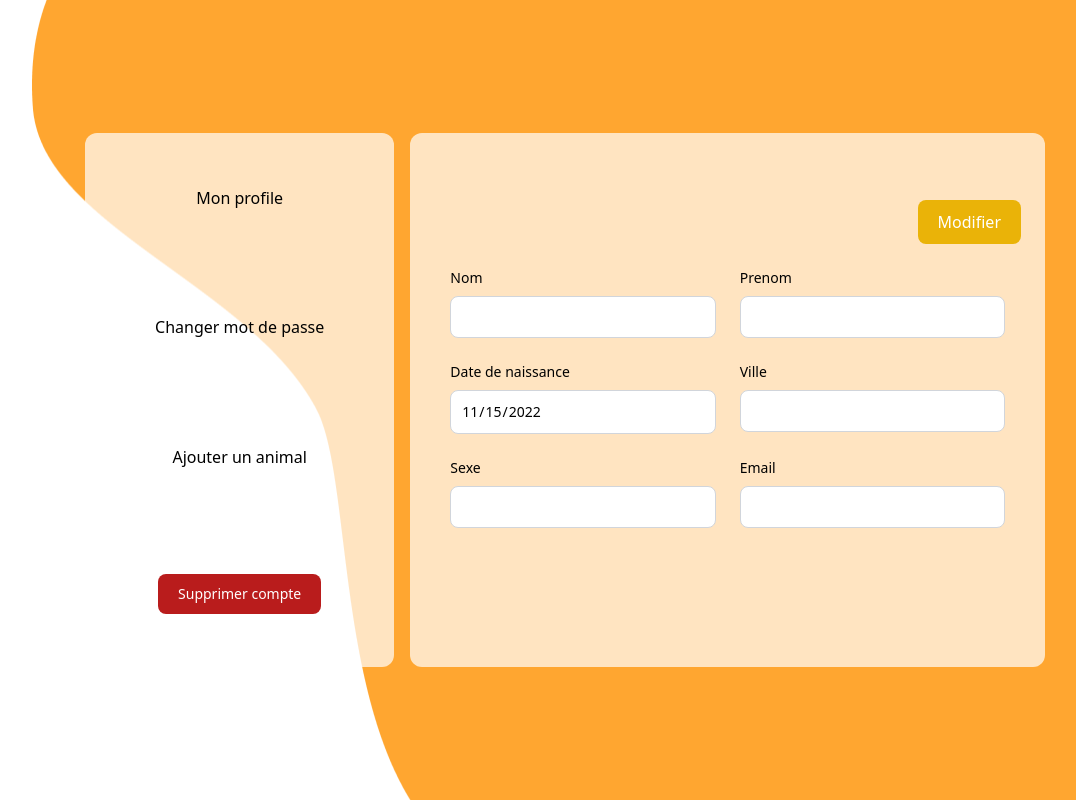
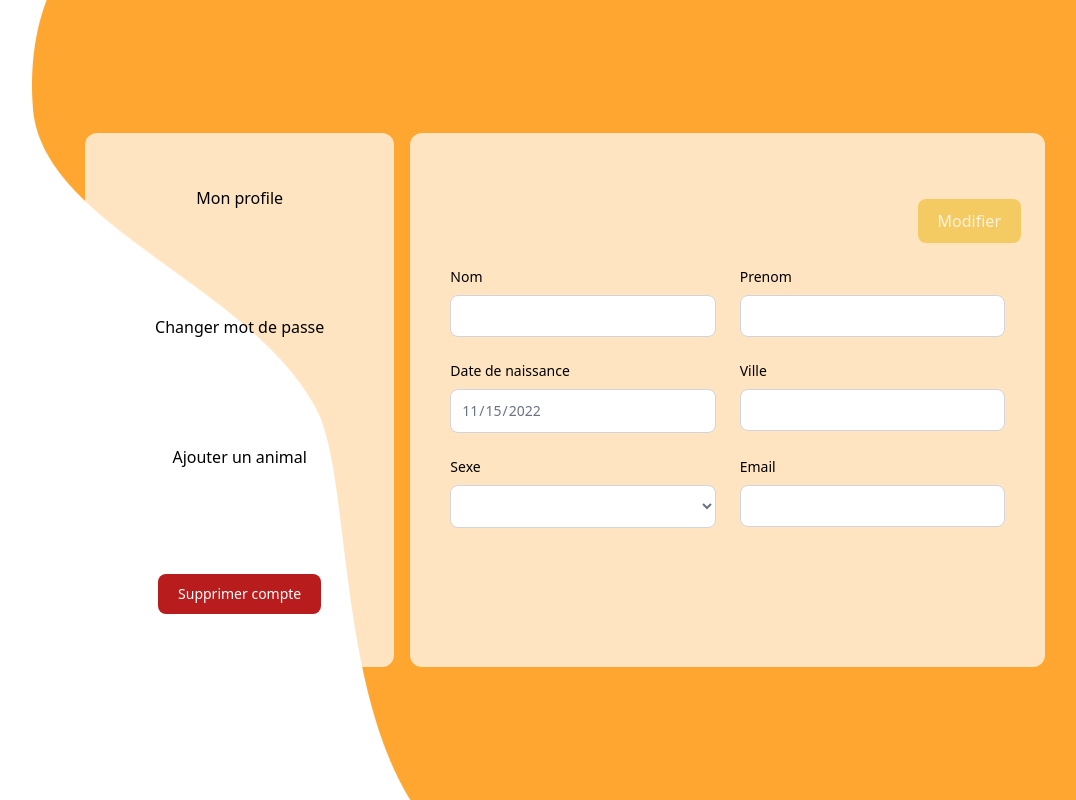
Before and after one commit to safa-abidi/petcare_front, an Angular app: page /profile in a window 1280 px wide. Shown: the whole page, without its empty margins (75-1151 px from the left). Built offline with nearby package versions, Linux system fonts and the light colour scheme; no server answers; sample sign-in values are in the browser's storage.

Commit message:
styling modify form

```diff
--- a/src/app/profile/profile-display/profile-display.component.css
+++ b/src/app/profile/profile-display/profile-display.component.css
@@ -1,3 +1,6 @@
 .button-disabled{
   opacity: 0.6;
 }
+select:focus{
+  border: none;
+}
--- a/src/app/profile/profile-display/profile-display.component.html
+++ b/src/app/profile/profile-display/profile-display.component.html
@@ -1,6 +1,6 @@
 
 <div class="grid place-items-end w-full">
-  <button class="mr-6 mb-6 bg-yellow-500 text-white px-5 py-2.5 mr-10 mb-2 rounded-lg" (click)="modify()">Modifier</button>
+  <button class="mr-6 mb-6 bg-yellow-500 text-white px-5 py-2.5 mr-10 mb-2 rounded-lg" (click)="modify()" [ngClass]="{'opacity-50': readOnly}">Modifier</button>
 </div>
 
 <form class="mx-10" #modifyUserForm="ngForm">
@@ -8,32 +8,35 @@
   <div class="grid gap-6 mb-6 md:grid-cols-2">
     <div>
       <label class="block mb-2 text-sm font-medium">Nom</label>
-      <input name="lastName" [(ngModel)]="user.lastName" required [readonly]="readOnly" class="border border-gray-300 text-sm rounded-lg block w-full p-2.5 placeholder-black focus:outline-none">
+      <input name="lastName" [(ngModel)]="user.lastName" required [readonly]="readOnly" class="border border-gray-300 text-sm rounded-lg block w-full p-2.5 placeholder-black focus:outline-none" [ngClass]="{'text-gray-500': readOnly}">
     </div>
     <div>
       <label class="block mb-2 text-sm font-medium">Prenom</label>
-      <input [(ngModel)]="user.firstName" name="firstName" required [readonly]="readOnly" class="border border-gray-300 text-sm rounded-lg block w-full p-2.5 placeholder-black focus:outline-none">
+      <input [(ngModel)]="user.firstName" name="firstName" required [readonly]="readOnly" class="border border-gray-300 text-sm rounded-lg block w-full p-2.5 placeholder-black focus:outline-none" [ngClass]="{'text-gray-500': readOnly}">
     </div>
     <div>
       <label class="block mb-2 text-sm font-medium">Date de naissance</label>
-      <input [(ngModel)] ="date" type="date" name="birthDate" required [readonly]="readOnly" class="border border-gray-300 text-sm rounded-lg block w-full p-2.5 placeholder-black focus:outline-none">
+      <input [(ngModel)] ="date" type="date" name="birthDate" required [readonly]="readOnly" class="border border-gray-300 text-sm rounded-lg block w-full p-2.5 placeholder-black focus:outline-none" [ngClass]="{'text-gray-500': readOnly}">
     </div>
     <div>
       <label class="block mb-2 text-sm font-medium">Ville</label>
-      <input [(ngModel)]="user.city" name="city" required [readonly]="readOnly" class="border border-gray-300 text-sm rounded-lg block w-full p-2.5 placeholder-black focus:outline-none">
+      <input [(ngModel)]="user.city" name="city" required [readonly]="readOnly" class="border border-gray-300 text-sm rounded-lg block w-full p-2.5 placeholder-black focus:outline-none" [ngClass]="{'text-gray-500': readOnly}">
     </div>
     <div>
       <label class="block mb-2 text-sm font-medium">Sexe</label>
-      <input [(ngModel)]="user.gender" name="gender" required [readonly]="readOnly" class="border border-gray-300 text-sm rounded-lg block w-full p-2.5 placeholder-black focus:outline-none">
+      <select [(ngModel)]="user.gender" name="gender" [disabled]="readOnly.toString()" required class="border border-gray-300 text-sm rounded-lg block w-full p-2.5 placeholder-black focus:outline-none bg-white" [ngClass]="{'opacity-100': readOnly, 'text-gray-500': readOnly}">
+        <option>male</option>
+        <option>female</option>
+      </select>
     </div>
     <div>
       <label class="block mb-2 text-sm font-medium">Email</label>
-      <input [(ngModel)]="user.email" name="email" type="email" required [readonly]="readOnly" class="border border-gray-300 text-sm rounded-lg block w-full p-2.5 placeholder-black focus:outline-none">
+      <input [(ngModel)]="user.email" name="email" type="email" required [readonly]="readOnly" class="border border-gray-300 text-sm rounded-lg block w-full p-2.5 placeholder-black focus:outline-none" email [ngClass]="{'text-gray-500': readOnly}">
     </div>
 
   </div>
   <div class="grid place-items-center w-full">
-    <button [ngClass]="{'invisible': readOnly}" class="text-white bg-blue-700 font-medium rounded-lg text-sm px-5 py-2.5 mr-2 mb-2 w-1/3 invisible" [ngClass]="{'button-disabled': modifyUserForm.invalid}" [disabled]="modifyUserForm.invalid"  (click)="onConfirmClick(modifyUserForm)">Confirmer</button>
+    <button  class="text-white bg-blue-700 font-medium rounded-lg text-sm px-5 py-2.5 mr-2 mb-2 w-1/3 invisible" [ngClass]="{'button-disabled': modifyUserForm.invalid, 'invisible': readOnly}" [disabled]="modifyUserForm.invalid"  (click)="onConfirmClick(modifyUserForm)">Confirmer</button>
   </div>
 
 </form>
```
